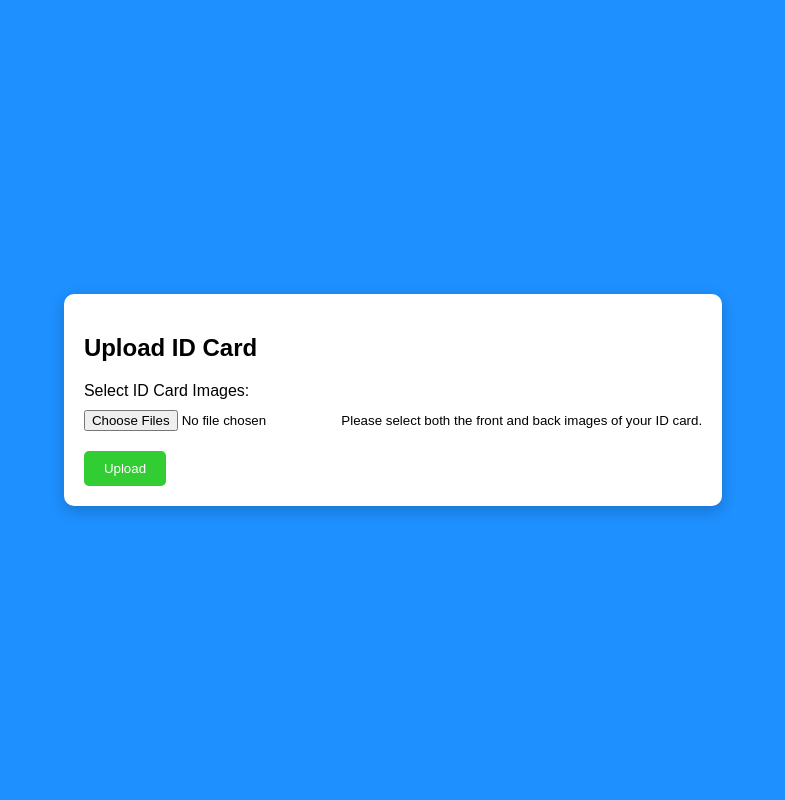
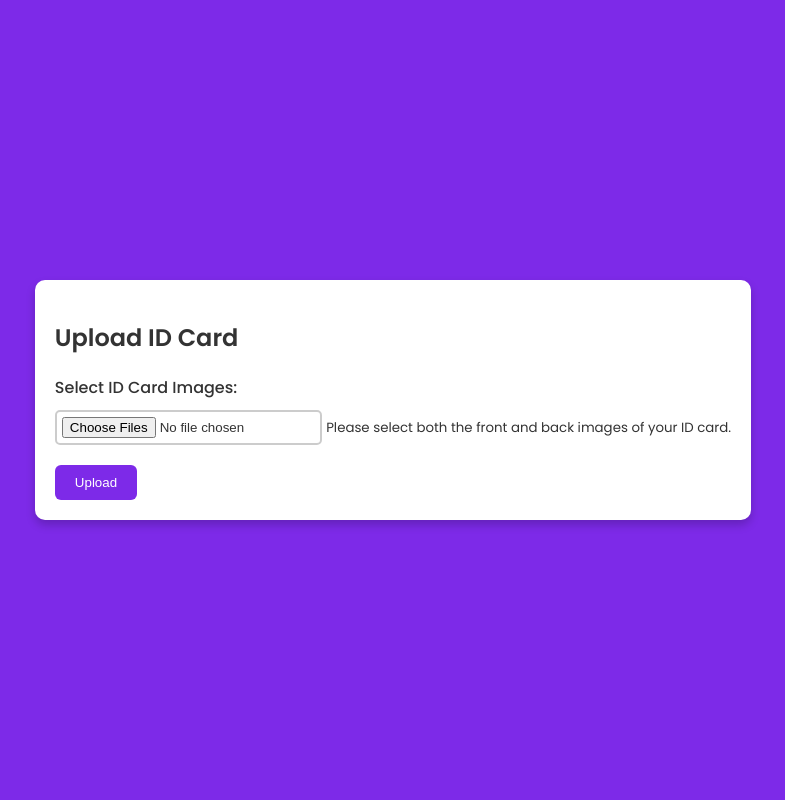
Before and after one commit to ananthudev/Liveliness-Check-Facial-Recognition-for-Fraud-Prevention, a Flask app: page /id in a window 1280 px wide. Shown: the whole page, without its empty margins (247-1032 px from the left). Run offline with Flask 3, Linux system fonts and the light colour scheme; some libraries are stand-ins or nearby versions.

Commit message:
updated css of id.html to match with registration page

```diff
--- a/static/css/id.css
+++ b/static/css/id.css
@@ -1,54 +1,69 @@
+@import url('https://fonts.googleapis.com/css2?family=Poppins:wght@200;300;400;500;600;700&display=swap');
+
 body {
     display: flex;
     justify-content: center;
     align-items: center;
     height: 100vh;
-    font-family: 'Arial', sans-serif;
-    background-color: #1e90ff; /* Light blue background */
-    color: #ffffff; /* White text color */
+    font-family: 'Poppins', sans-serif; /* Updated to Poppins to match style.css */
+    background-color: #7d2ae8; /* Matching purple background */
+    color: #ffffff;
     margin: 0;
 }
+
 .upload-form {
     background-color: #ffffff;
     padding: 20px;
     border-radius: 10px;
-    box-shadow: 0 5px 15px rgba(0, 0, 0, 0.2);
-    color: #000; /* Text color for the form */
+    box-shadow: 0 5px 10px rgba(0,0,0,0.2); /* Updated to match style.css shadow */
+    color: #333; /* Updated to a softer black for text color */
 }
+
 h2 {
-    color: #000;
+    color: #333; /* Consistent with the text color update */
+    font-weight: 600; /* Making it slightly bolder to match the aesthetics of Poppins */
 }
+
 label {
     display: block;
     margin-bottom: 10px;
+    font-weight: 500; /* Slightly bolder label for better readability */
 }
+
 input[type="file"] {
     margin-bottom: 20px;
+    border: 2px solid rgba(0,0,0,0.2); /* Added to give a slight border matching the style.css inputs */
+    padding: 5px; /* Added padding for better visual */
+    border-radius: 5px; /* Added border-radius for consistency */
 }
+
 .button-container {
     display: flex;
-    justify-content: space-between; /* Align buttons on opposite sides */
-    width: 100%; /* Ensure container takes full width of form */
+    justify-content: space-between;
+    width: 100%;
 }
+
 button {
     padding: 10px 20px;
-    background-color: #32cd32; /* Green background */
-    color: #ffffff; /* White text color */
+    background-color: #7d2ae8; /* Updated button color to match the background */
+    color: #ffffff;
     border: none;
-    border-radius: 5px;
+    border-radius: 6px; /* Matching the border-radius from style.css */
     cursor: pointer;
     transition: background-color 0.3s;
+    font-weight: 500; /* Consistency in font weight */
 }
+
 button:hover {
-    background-color: #28a745; /* Darker green */
+    background-color: #5b13b9; /* Darker shade on hover to match style.css */
 }
 
 /* Adjustments for the "Next Step" button */
 .next-step {
-    margin-left: auto; /* Pushes the button to the right */
+    margin-left: auto; /* Keeps the button to the right */
 }
 
-/* Existing animations */
-@keyframes fadeIn { /* Same as before */ }
-@keyframes popIn { /* Same as before */ }
-@keyframes colorChange { /* Same as before */ }
+/* Re-using animations from style.css */
+@keyframes fadeIn { /* Included as is if needed for consistency */ }
+@keyframes popIn { /* Included as is if needed for consistency */ }
+@keyframes colorChange { /* Included as is if needed for consistency */ }
```
